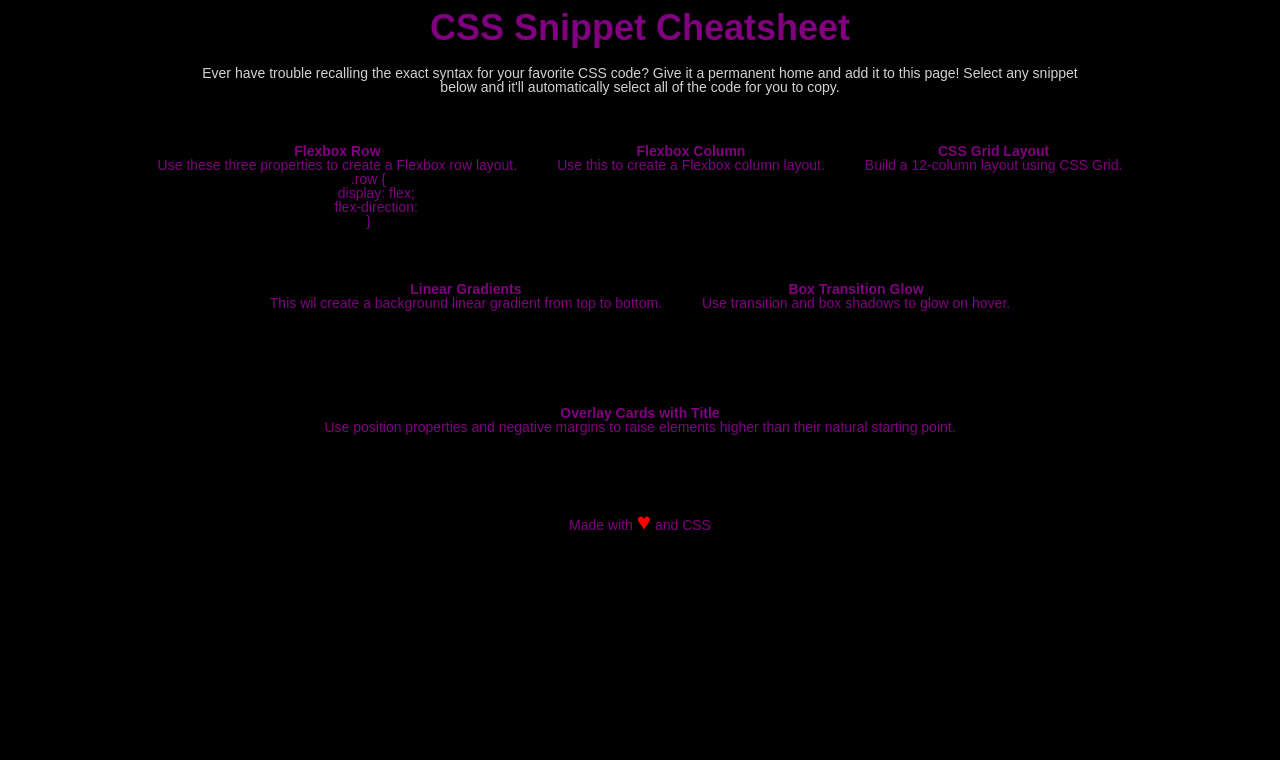
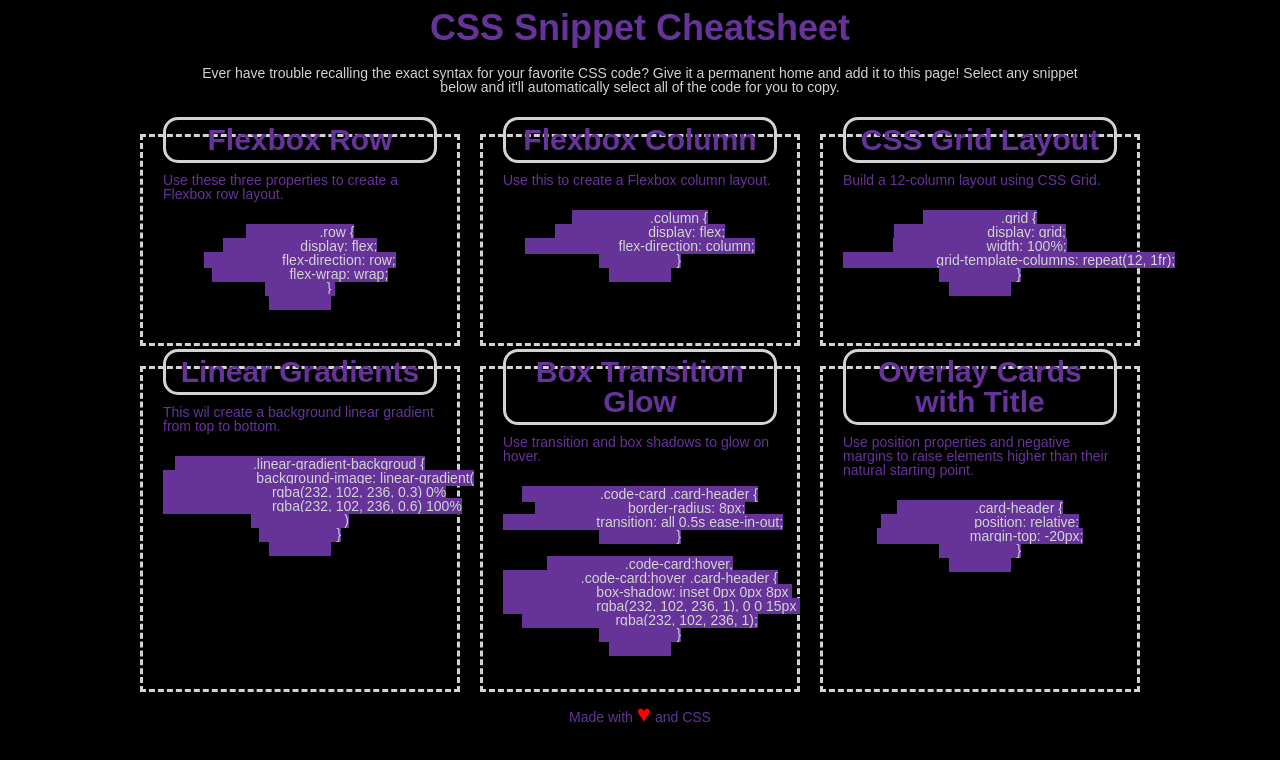
Before and after one commit to jeffseverson2001/28-Stu_Mini-Project, a plain HTML site: page index.html in a window 1280 px wide. Drawn offline with Linux system fonts and the light colour scheme.

Commit message:
Save CSS State 1

```diff
--- /dev/null
+++ b/assets/css/style.css
@@ -0,0 +1,92 @@
+ /* || GENERAL STYLES */
+ :root {
+    --color: rebeccapurple;
+    --border-color: lightgray;
+    --background-color: black;
+}
+
+body {
+    display: flex;
+    flex-direction: column;
+    text-align: center;
+    justify-content: flex-start;
+    font-size: 14px;
+    color: var(--color);
+    background-color: var(--background-color);
+}
+
+/* || HEADER STYLES */
+header {
+    display: inline-block;
+    margin: 10px;
+}
+
+header article {
+    display: inline-block;
+    color: lightgray;
+    width: 70%;
+    margin-top: 20px;
+    margin-bottom: 20px;
+}
+
+header h1{
+    font-size: 36px;
+}
+
+h2 {
+    font-size: 30px;
+    border: var(--border-color);
+    border-style: solid;
+    border-radius: 15px;
+    padding: 5px 5px;
+    margin-block-start: -40px;
+    z-index: 1;
+}
+
+/* || MAIN STYLES */
+main {
+    display: flex;
+    flex-wrap: wrap;
+    flex-direction: row;
+    justify-content: center;
+    align-items: stretch;
+}
+
+section {
+    border: var(--border-color);
+    border-style: dashed;
+    padding: 20px;
+    margin: 10px;
+    width: 260px;
+    /* flex: 0 1 150px; */
+    flex-basis: 25%;
+}
+
+section p {
+    margin-top: 10px;
+    margin-bottom: 10px;
+    text-align: left;
+}
+
+code {
+    color:lightgray;
+    background-color: var(--color);
+}
+
+/* || CLASS STYLES */
+.row {
+    display: flex;
+    flex-direction: row;
+    flex-wrap: wrap;
+}
+
+#footer-icon::after {
+    content: "\2665";
+    color: red;
+    font-size: 24px;
+}
+
+/* || ID STYLES */
+
+
+/* || MEDIA QUERIES */
--- a/css/style.css
+++ /dev/null
@@ -1,50 +0,0 @@
-:root {
-    --color: purple;
-    --background-color: black;
-}
-
-body {
-    display: flex;
-    flex-direction: column;
-    /* min-height: 100vh; */
-    text-align: center;
-    justify-content: flex-start;
-    font-size: 14px;
-    color: var(--color);
-    background-color: var(--background-color);
-}
-
-header {
-    display: inline-block;
-    margin: 10px;
-}
-
-
-header article {
-    display: inline-block;
-    color: lightgray;
-    width: 70%;
-    margin-top: 20px;
-    margin-bottom: 20px;
-}
-
-header h1{
-    font-size: 36px;
-}
-
-main {
-    display: flex;
-    flex-wrap: wrap;
-    justify-content: center;
-}
-
-section {
-    border-radius: 50px 50px 0px 0px;
-    padding: 20px;
-}
-
-#footer-icon::after {
-    content: "\2665";
-    color: red;
-    font-size: 24px;
-}
--- a/index.html
+++ b/index.html
@@ -5,8 +5,8 @@
     <meta charset="UTF-8" />
     <meta name="viewport" content="width=device-width, initial-scale=1.0" />
     <title>Advanced Selectors with CSS</title>
-    <link rel="stylesheet" href="./css/reset.css" />
-    <link rel="stylesheet" href="./css/style.css" />
+    <link rel="stylesheet" href="./assets/css/reset.css" />
+    <link rel="stylesheet" href="./assets/css/style.css" />
 </head>
 
 <body>
@@ -24,10 +24,13 @@
                 Use these three properties to create a Flexbox row layout.
             </p>
             <pre>
-                .row {
+                <code>
+                   .row {
                     display: flex;
-                    flex-direction:
+                    flex-direction: row;
+                    flex-wrap: wrap;
                 }
+                </code>
             </pre>
         </section>
         <section>
@@ -37,7 +40,10 @@
             </p>
             <pre>
                 <code>
-
+                    .column {
+                        display: flex;
+                        flex-direction: column;
+                    }
                 </code>
             </pre>
         </section>
@@ -48,7 +54,11 @@
             </p>
             <pre>
                 <code>
-
+                    .grid {
+                        display: grid;
+                        width: 100%;
+                        grid-template-columns: repeat(12, 1fr);
+                    }
                 </code>
             </pre>
         </section>
@@ -59,7 +69,12 @@
             </p>
             <pre>
                 <code>
-
+                    .linear-gradient-backgroud {
+                        background-image: linear-gradient(
+                            rgba(232, 102, 236, 0.3) 0%
+                            rgba(232, 102, 236, 0.6) 100%
+                        )
+                    }
                 </code>
             </pre>
         </section>
@@ -70,7 +85,17 @@
             </p>
             <pre>
                 <code>
+                    .code-card .card-header {
+                        border-radius: 8px;
+                        transition: all 0.5s ease-in-out;
+                    }
 
+                    .code-card:hover,
+                    .code-card:hover .card-header {
+                        box-shadow: inset 0px 0px 8px
+                        rgba(232, 102, 236, 1), 0 0 15px
+                        rgba(232, 102, 236, 1);
+                    }
                 </code>
             </pre>
         </section>
@@ -81,7 +106,10 @@
             </p>
             <pre>
                 <code>
-
+                    .card-header {
+                        position: relative:
+                        margin-top: -20px;
+                    }
                 </code>
             </pre>
         </section>
```
Also changed, not shown: assets/css/reset.css (renamed from css/reset.css).
